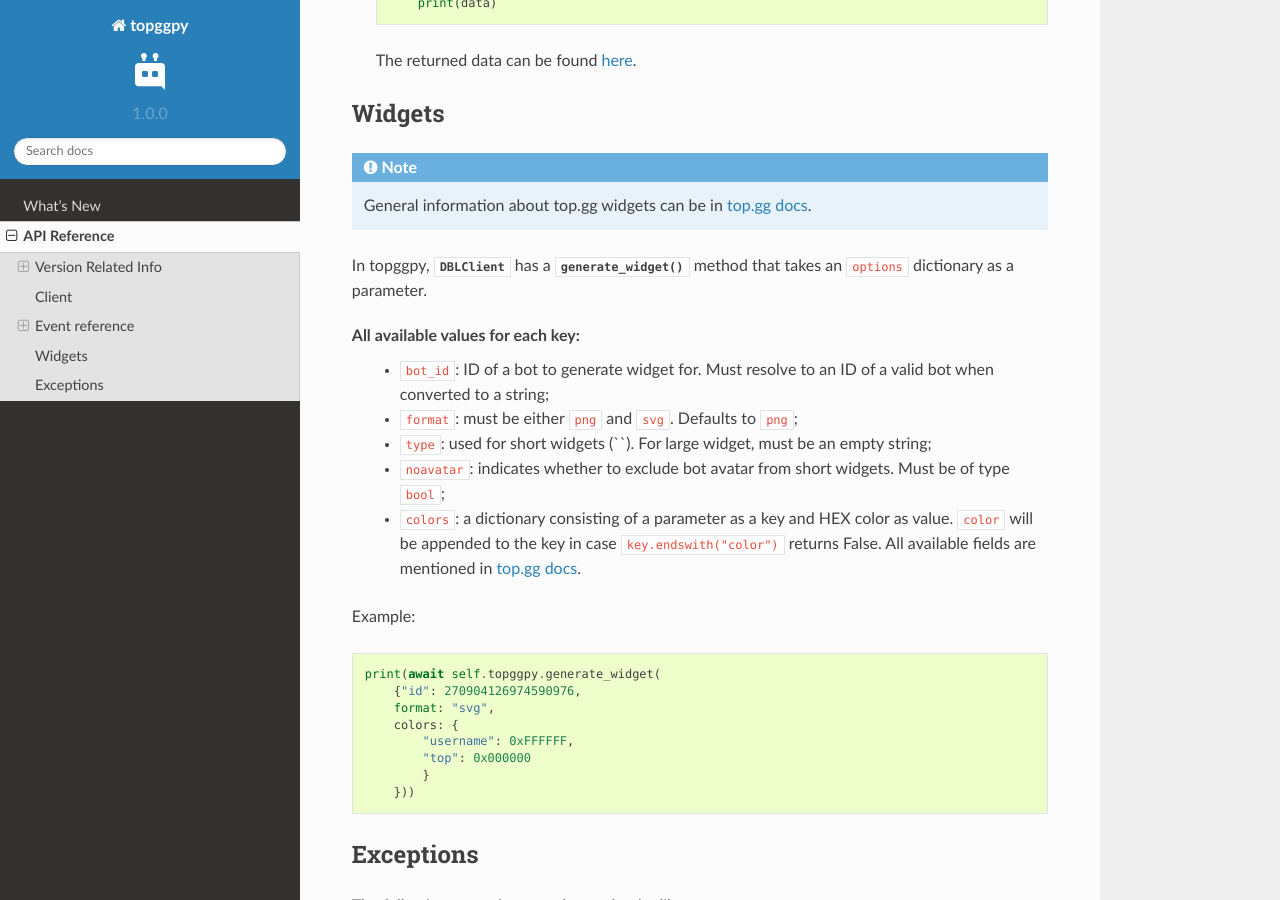
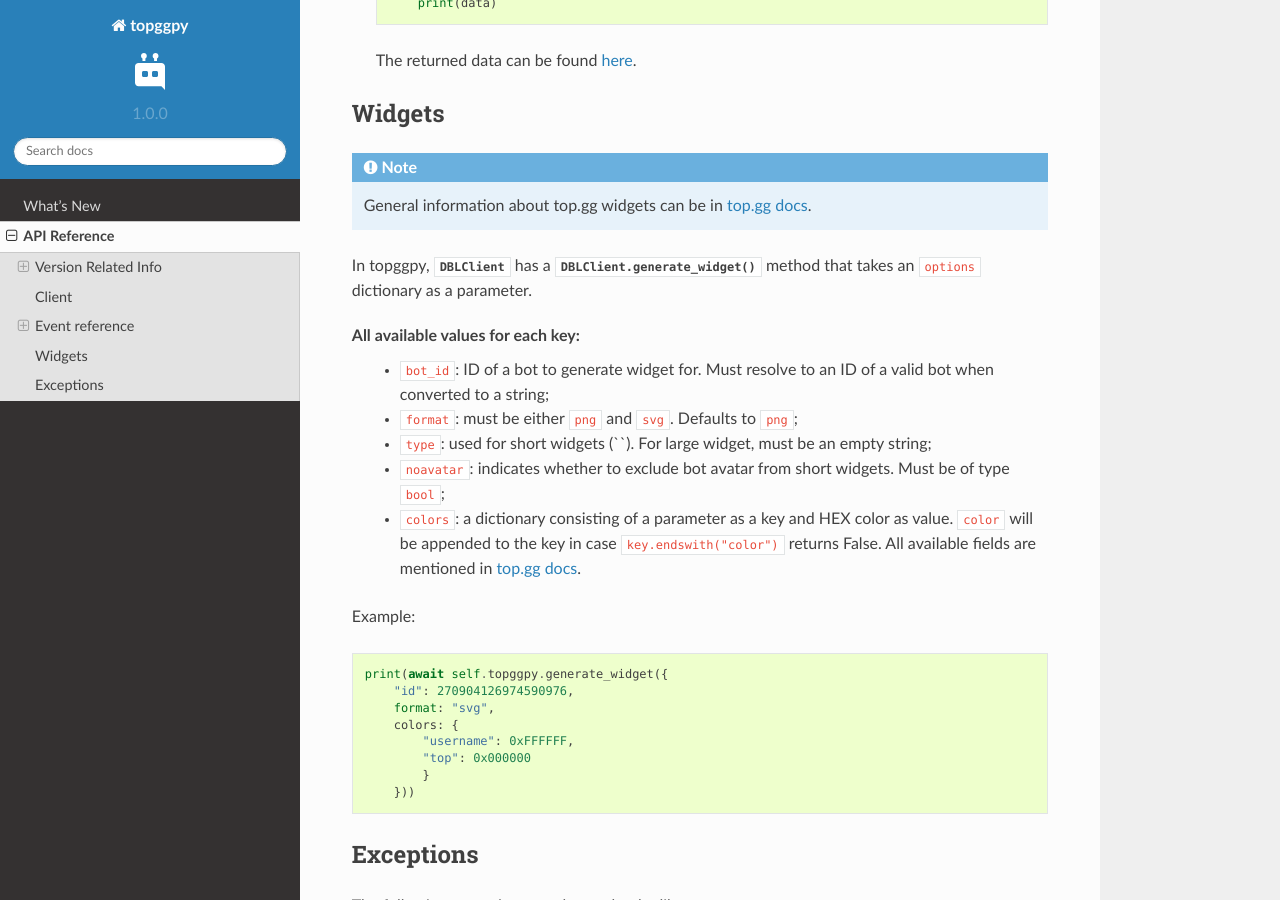
Before and after one commit to Top-gg-Community/python-sdk, a Sphinx documentation site: the page built from docs/api.rst, in a window 1280 px wide and 900 px high, scrolled down 1081 px. Built offline with Sphinx 7.4.7 and the Read the Docs theme 2.0.0, drawn with Linux system fonts in a browser that asks for light colours.

Commit message:
Prettifying the docs

```diff
--- a/docs/api.rst
+++ b/docs/api.rst
@@ -58,7 +58,7 @@
 
 .. note:: General information about top.gg widgets can be in `top.gg docs`_.
 
-In topggpy, :class:`DBLClient` has a :meth:`generate_widget` method that takes an ``options`` dictionary as a parameter.
+In topggpy, :class:`DBLClient` has a :meth:`DBLClient.generate_widget` method that takes an ``options`` dictionary as a parameter.
 
 All available values for each key:
     * ``bot_id``: ID of a bot to generate widget for. Must resolve to an ID of a valid bot when converted to a string;
@@ -69,8 +69,8 @@
 
 Example: ::
 
-    print(await self.topggpy.generate_widget(
-        {"id": 270904126974590976,
+    print(await self.topggpy.generate_widget({
+        "id": 270904126974590976,
         format: "svg",
         colors: {
             "username": 0xFFFFFF,
--- a/docs/conf.py
+++ b/docs/conf.py
@@ -32,7 +32,11 @@
 # Add any Sphinx extension module names here, as strings. They can be
 # extensions coming with Sphinx (named 'sphinx.ext.*') or your custom
 # ones.
-extensions = ['sphinx.ext.autodoc', 'sphinx.ext.viewcode']
+extensions = [
+    'sphinx.ext.autodoc',
+    'sphinx.ext.viewcode',
+    'sphinx.ext.autosectionlabel'
+]
 
 on_rtd = os.getenv('READTHEDOCS') == 'True'
 if on_rtd:
```
